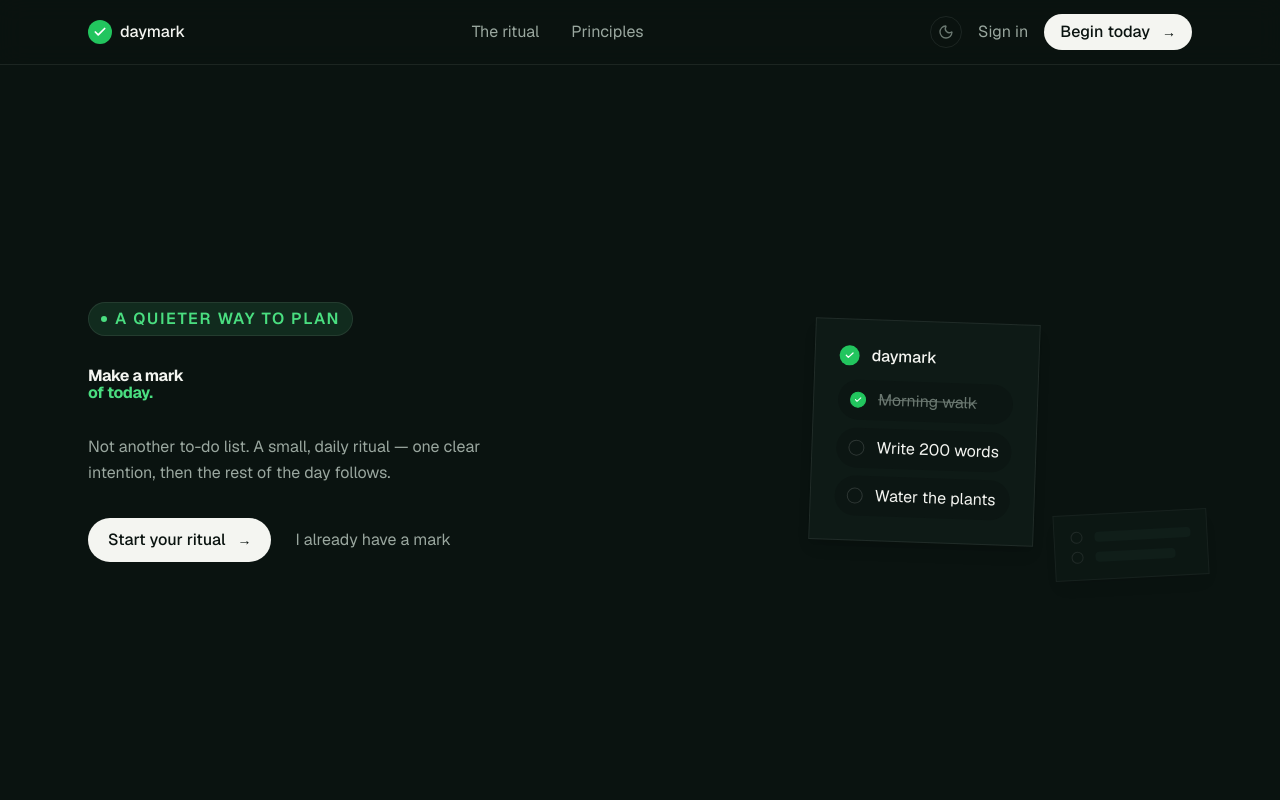
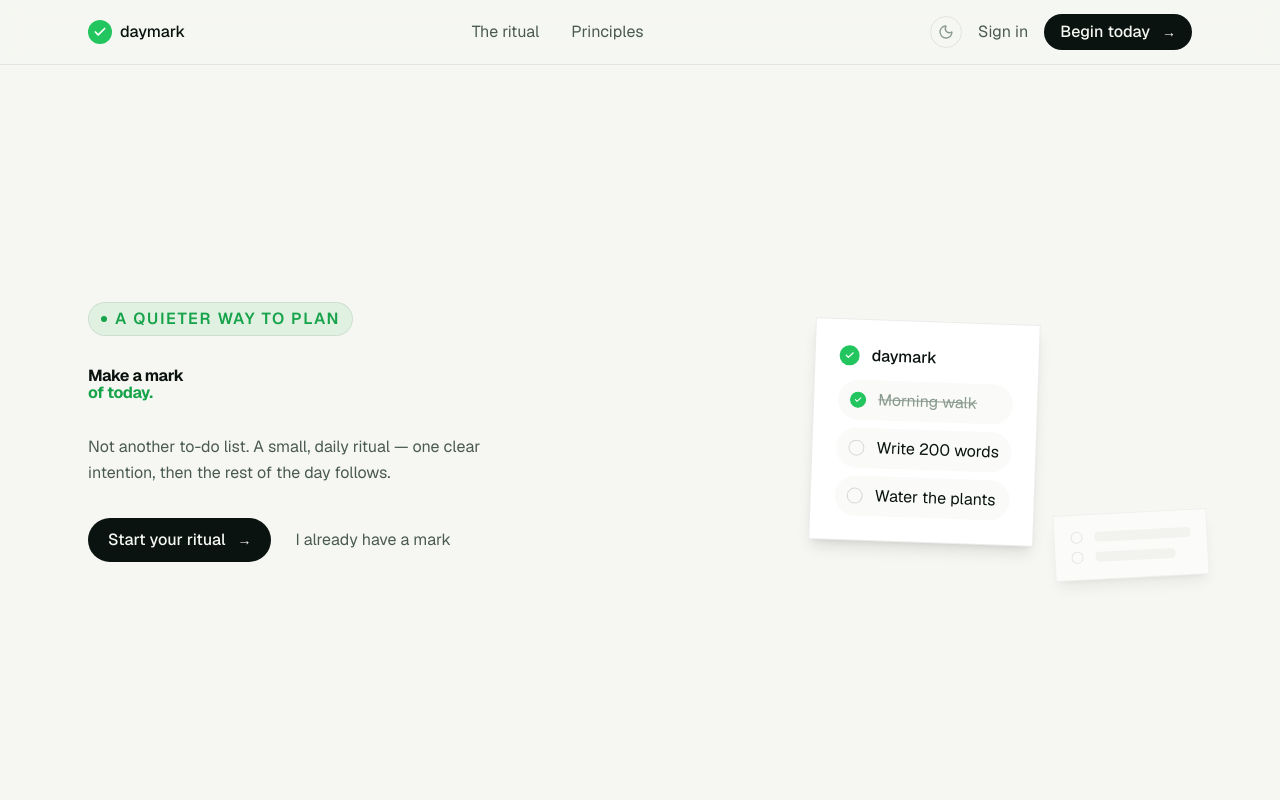
Before and after one commit to mansari40/daymarker, a Next.js app: page / in a window 1280 px wide. Shown: the top 800 px of the page. Built offline with nearby package versions, Linux system fonts and the light colour scheme.

Commit message:
Fix: remove @theme inline to enable runtime theme switching

```diff
--- a/src/app/globals.css
+++ b/src/app/globals.css
@@ -1,6 +1,6 @@
 @import "tailwindcss";
 
-@theme inline {
+@theme {
   /* backgrounds */
   --color-bg-base: #0a1310;
   --color-bg-panel: #0e1a16;
```
